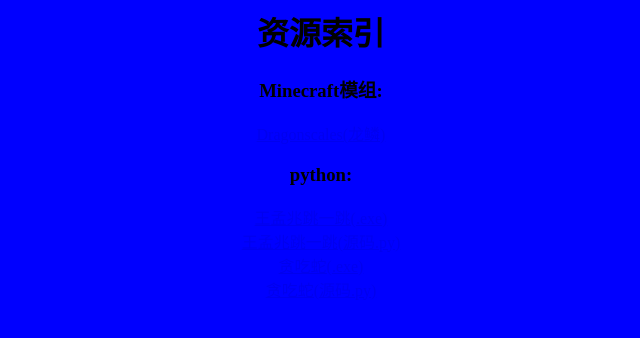
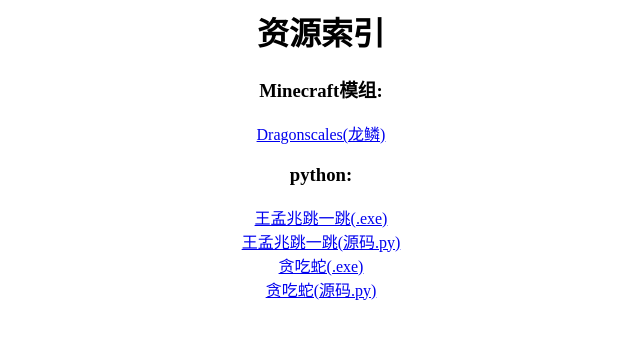
Before and after one commit to LChenFeng/index, a plain HTML site: page index.html in a window 1280 px wide. Shown: the whole page, without its empty margins (319-959 px from the left). Drawn offline with Linux system fonts and the light colour scheme.

Commit message:
Update index.html

```diff
--- a/index.html
+++ b/index.html
@@ -2,7 +2,7 @@
   <title>LChenFeng资源索引</title>
   <meta name="LChenFeng">
   <style type="text/css">
-    body {text-align:center;background-color:blue;}
+    body {text-align:center;}
   </style>
 </head>
 <body>
```
